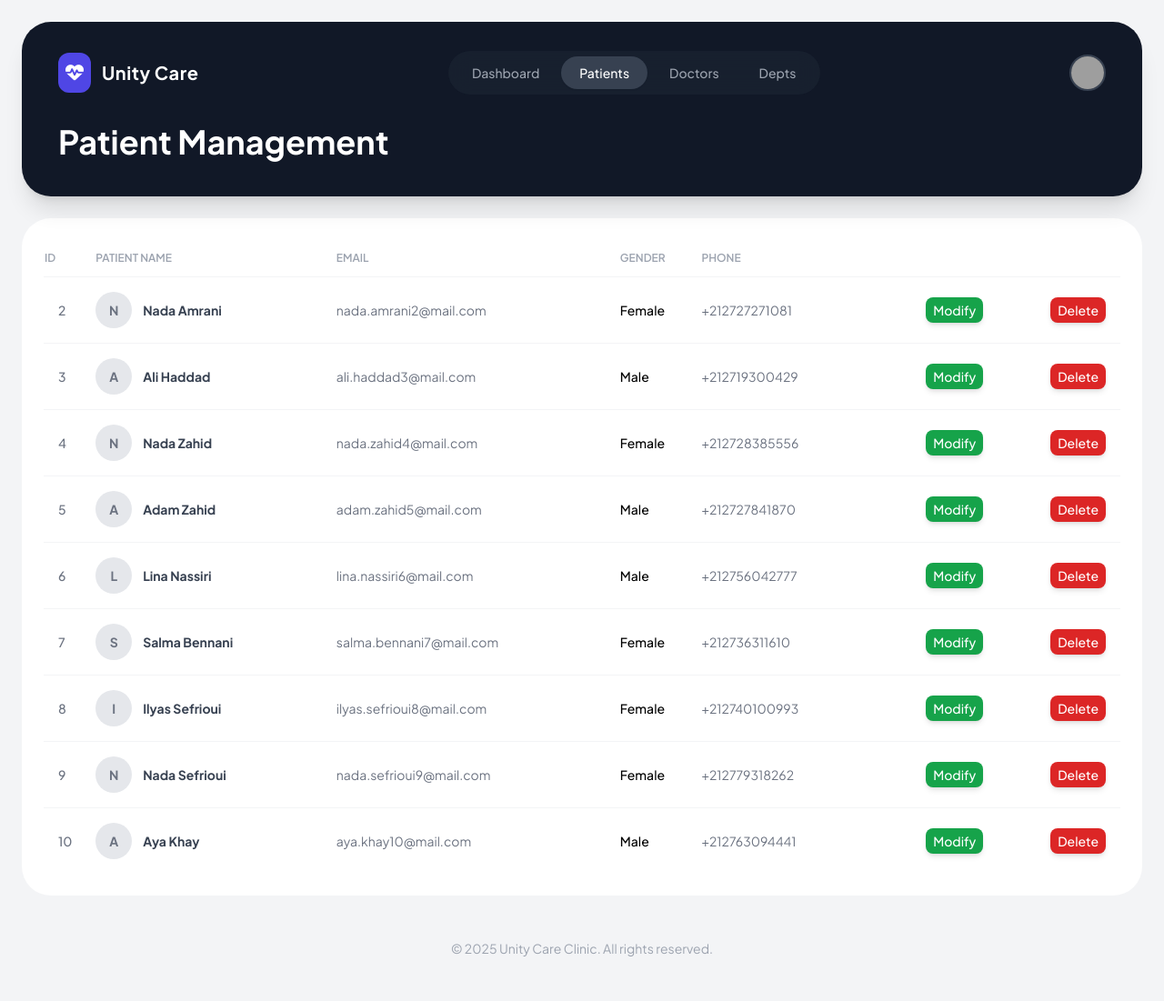
After one commit to Oussama-Ait-Youss/UnityCareClinic-Backend, a PHP site: page /patients/patients.php in a window 1280 px wide. The commit adds this page. Shown: the whole page at 91% size. Run offline with PHP 8.4, Linux system fonts and the light colour scheme; data comes from the database, SQL or seed files in the repository; data that the repository does not hold is empty; some libraries are stand-ins or nearby versions; grey boxes are pictures that could not be loaded.

Commit message:
before using git flow

```diff
--- a/dashboard/header.php
+++ b/dashboard/header.php
@@ -16,7 +16,6 @@ $current_page = basename($_SERVER['PHP_SELF']);
     <script src="https://cdn.tailwindcss.com"></script>
     <link rel="stylesheet" href="https://cdnjs.cloudflare.com/ajax/libs/font-awesome/6.4.0/css/all.min.css">
     <script src="https://cdn.jsdelivr.net/npm/chart.js"></script>
-
     <style>
         @import url('https://fonts.googleapis.com/css2?family=Plus+Jakarta+Sans:wght@300;400;500;600;700&display=swap');
         body { font-family: 'Plus Jakarta Sans', sans-serif; }
@@ -35,13 +34,13 @@ $current_page = basename($_SERVER['PHP_SELF']);
             </div>
 
             <nav class="bg-gray-800/50 backdrop-blur-md p-1.5 rounded-full flex gap-1">
-                <a href="index.php" class="px-5 py-2 rounded-full text-sm font-medium transition
+                <a href="../dashboard/index.php" class="px-5 py-2 rounded-full text-sm font-medium transition
                 <?php echo ($current_page == 'index.php') ? 'bg-gray-700 shadow-sm' : 'text-gray-400 hover:bg-gray-700/50'; ?>">Dashboard</a>
-                <a href="patients.php" class="px-5 py-2 rounded-full text-sm font-medium transition
+                <a href="../patients/patients.php" class="px-5 py-2 rounded-full text-sm font-medium transition
                 <?php echo ($current_page == 'patients.php') ? 'bg-gray-700 shadow-sm' : 'text-gray-400 hover:bg-gray-700/50'; ?>">Patients</a>
-                <a href="doctors.php" class="px-5 py-2 rounded-full text-sm font-medium transition
+                <a href="../doctors/doctors.php" class="px-5 py-2 rounded-full text-sm font-medium transition
                 <?php echo ($current_page == 'doctors.php') ? 'bg-gray-700 shadow-sm' : 'text-gray-400 hover:bg-gray-700/50'; ?>">Doctors</a>
-                <a href="departments.php" class="px-5 py-2 rounded-full text-sm font-medium transition
+                <a href="../departments/departments.php" class="px-5 py-2 rounded-full text-sm font-medium transition
                 <?php echo ($current_page == 'departments.php') ? 'bg-gray-700 shadow-sm' : 'text-gray-400 hover:bg-gray-700/50'; ?>">Depts</a>
             </nav>
 
@@ -52,7 +51,7 @@ $current_page = basename($_SERVER['PHP_SELF']);
 
         <div class="flex flex-col md:flex-row items-center justify-between items-end">
             <div class="flex flex-col justify-center">
-                <h2 class="text-3xl lg:text-4xl font-bold mb-2"><?php echo $headerTitle ?? 'Welcome Back'; ?> 👋</h2>
+                <h2 class="text-3xl lg:text-4xl font-bold mb-2"><?php echo $headerTitle ?? 'Welcome Back'; ?> </h2>
             </div>
 
             <?php if(isset($headerActionBtn)): ?>
--- /dev/null
+++ b/patients/patients.php
@@ -0,0 +1,75 @@
+<?php
+// Page Specific Configuration
+$pageTitle = "Unity Care - Patients";
+$headerTitle = "Patient Management";
+
+
+include '../dashboard/header.php';
+include '../config/connection.php';
+?>
+<?php
+        // Query
+        $PatientQuery  = 'SELECT id,first_name,last_name,gender,email,phone,address FROM patients limit 10';
+
+
+        // Execute Queries
+        $PatientQueryResult = mysqli_query($conn, $PatientQuery);
+
+
+        // Fetch Counts
+        $row_patients = mysqli_fetch_assoc($PatientQueryResult);
+
+
+
+?>
+<div class="overflow-x-auto bg-white rounded-[2rem] p-6">
+                <table class="w-full text-left border-collapse">
+                    <thead>
+                        <tr class="text-xs text-gray-400 uppercase border-b border-gray-100">
+                            <th class="py-3 font-semibold">ID</th>
+                            <th class="py-3 font-semibold">Patient Name</th>
+                            <th class="py-3 font-semibold">Email</th>
+                            <th class="py-3 font-semibold">Gender</th>
+                            <th class="py-3 font-semibold">Phone</th>
+                        </tr>
+                    </thead>
+                    <tbody class="text-sm">
+                        <?php
+                        while ($row = mysqli_fetch_assoc($PatientQueryResult)) {
+                                $fullname = $row['first_name'] . ' ' . $row['last_name'];
+                                echo "
+                                <tr class='group hover:bg-gray-50 transition border-b border-gray-100 last:border-0'>
+                                    <td class='py-4 pl-4 font-medium text-gray-500'>{$row['id']}</td>
+                                    <td class='py-4'>
+                                        <div class='flex items-center gap-3'>
+                                            <div class='w-10 h-10 rounded-full bg-gray-200 flex items-center justify-center text-gray-500 font-bold'>
+                                                " . strtoupper(substr($row['first_name'], 0, 1)) . "
+                                            </div>
+                                            <span class='font-bold text-gray-700'> {$fullname} </span>
+                                        </div>
+                                    </td>
+                                    <td class='py-4 text-gray-500'>{$row['email']}</td>
+                                    <td class='py-4 font-medium'>{$row['gender']}</td>
+                                    <td class='py-4 text-gray-500'>{$row['phone']}</td>
+                                    <td class='py-4 text-right pr-4'>
+                                        <a href='modify.php?id={$row['id']}'
+                                           class='inline-block text-white bg-green-600 hover:bg-green-700 focus:ring-4 focus:ring-green-300 font-medium rounded-lg text-sm px-2 py-1 shadow-md transition-all'>
+                                           Modify
+                                        </a>
+                                    </td>
+                                    <td class='py-4 text-right pr-4'>
+                                        <a href='delete.php?id={$row['id']}'
+                                           class='inline-block text-white bg-red-600 hover:bg-red-700 focus:ring-4 focus:ring-green-300 font-medium rounded-lg text-sm px-2 py-1 shadow-md transition-all'>
+                                           Delete
+                                        </a>
+                                    </td>
+                                </tr>";
+}
+
+                        ?>
+                    </tbody>
+                </table>
+            </div>
+<?php
+    include '../dashboard/footer.php';
+?>
```
Also changed, not shown: dashboard/index.php (+43 -16 lines).
